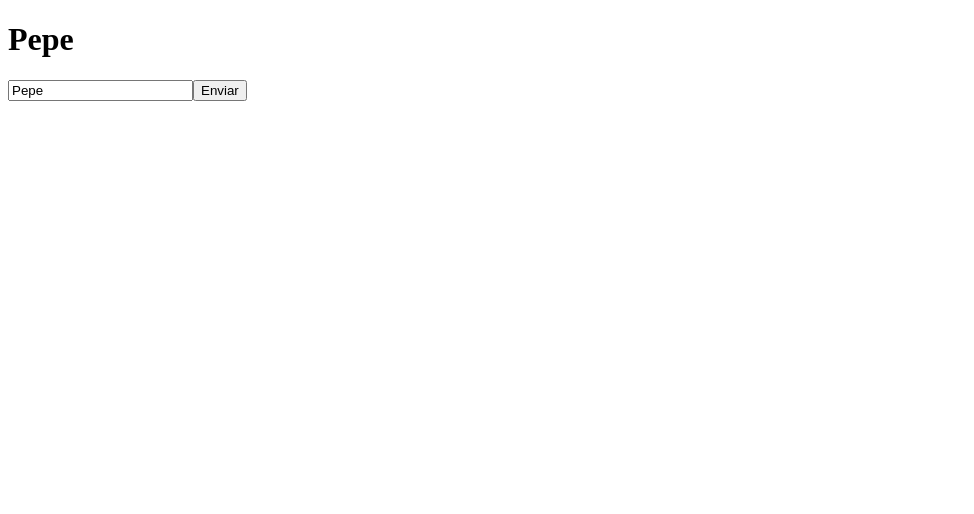
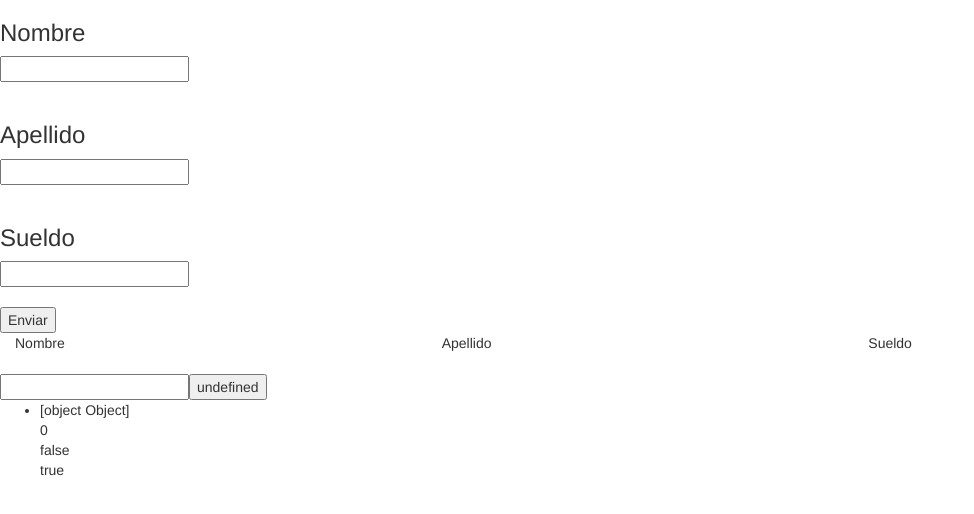
Before and after one commit to marcos514/Laboratorio4, an Angular app: page / in a window 1280 px wide. Both pictures are taken after a click on the button "Enviar". Shown: the top 514 px of the page, without its empty margins (0-974 px from the left). Built offline with nearby package versions, Linux system fonts and the light colour scheme.

Commit message:
Ejersicio

```diff
--- a/package.json
+++ b/package.json
@@ -20,6 +20,7 @@
     "@angular/platform-browser": "^6.0.0",
     "@angular/platform-browser-dynamic": "^6.0.0",
     "@angular/router": "^6.0.0",
+    "@types/jquery": "^3.3.6",
     "core-js": "^2.5.4",
     "rxjs": "^6.0.0",
     "zone.js": "^0.8.26"
--- a/src/app/binding/binding.component.html
+++ b/src/app/binding/binding.component.html
@@ -1,3 +1,68 @@
+<!DOCTYPE html>
+<html>
+<head>
+        <meta charset="utf-8" />
+        <meta http-equiv="X-UA-Compatible" content="IE=edge">
+        <title>Cargar Empleados</title>
+        <meta name="viewport" content="width=device-width, initial-scale=1">
+        <script type="text/javascript" src="http://cdnjs.cloudflare.com/ajax/libs/jquery/2.0.3/jquery.min.js"></script>
+        <script src="Manejador.js"></script>
+        <!-- Versión compilada y comprimida del CSS de Bootstrap -->
+        <link rel="stylesheet" href="//netdna.bootstrapcdn.com/bootstrap/3.1.0/css/bootstrap.min.css">
+        <!-- Tema opcional -->
+        <link rel="stylesheet" href="//netdna.bootstrapcdn.com/bootstrap/3.1.0/css/bootstrap-theme.min.css">
+        <!-- Versión compilada y comprimida del JavaScript de Bootstrap -->
+        <script src="//netdna.bootstrapcdn.com/bootstrap/3.1.0/js/bootstrap.min.js"></script>
+</head>
+<body>
+    <h3>Nombre</h3>
+    <input type="text" [(ngModel)]="nombre"><br><br>
+    <h3>Apellido</h3>
+    <input type="text" [(ngModel)]="apellido"><br><br>
+    <h3>Sueldo</h3>
+    <input type="number" [(ngModel)]="sueldo"><br><br>
+    <input type="button" value="Enviar" (click)="Enviar()">
+
+
+    <div *ngIf="lista.length>0">
+        <div class="container-fluid">
+            <div class="row" >
+                <div class="col-sm-4  col-md-4 col-xs-4 ">Nombre</div>
+                <div class="col-sm-4  col-md-4 col-xs-4">Apellido</div>
+                <div class="col-sm-4  col-md-4 col-xs-4 ">Sueldo</div>
+            </div>
+            <div *ngFor="let persona of lista;let par=odd;">
+                <div class="row">
+                    <div class="col-sm-4  col-md-4 col-xs-4 ">{{persona.nombre}}</div>
+                    <div class="col-sm-4  col-md-4 col-xs-4">{{persona.apellido}}</div>
+                    <div class="col-sm-4  col-md-4 col-xs-4 ">{{persona.sueldo}}</div>
+                </div>
+            </div>
+
+        </div>
+    </div>
+
+</body>
+</html>
+
+
 <h1>{{nombre}}</h1>
 <input type="text" [(ngModel)]="nombre">
 <input type="button" [value]="msjBtn" (click)="Enviar($event)">
+
+<!-- Si es true lo cativa -->
+<div *ngIf="nombre=='Pepe'"><h1>Marcos</h1></div>
+
+<!-- Itera todo el array -->
+<ul>
+    <li *ngFor="let item of lista;let i =index;let odd=odd;let event =last;">
+        {{item}}
+        <br>
+        {{i}}
+        <br>
+        {{odd}}
+        <br>
+        {{event}}
+
+    </li>
+</ul>
--- a/src/app/binding/binding.component.ts
+++ b/src/app/binding/binding.component.ts
@@ -1,26 +1,55 @@
-import { Component, OnInit } from '@angular/core';
+import { Component, OnInit , OnChanges , AfterViewInit , OnDestroy ,SimpleChanges } from '@angular/core';
+import { Persona } from '../persona';
 
 @Component({
   selector: 'app-binding',
   templateUrl: './binding.component.html',
   styleUrls: ['./binding.component.css']
 })
-export class BindingComponent implements OnInit {
-  msj="Ingrese datos";
-  msjBtn="Enviar";
-  nombre="Pepe";
+export class BindingComponent implements OnInit,OnChanges,OnDestroy,AfterViewInit {
+  nombre="";
+  apellido="";
+  sueldo="";
+
+  /**
+   * Solo cuando se carga la pagina
+   */
+  ngAfterViewInit(): void {
+    console.log("En after View Init");
+  }
+
+  /**
+   * Cuando cambia algo de la estructura del html se activa
+   * @param changes
+   */
+  ngOnChanges(changes: SimpleChanges): void {
+    console.log("En el change");
+  }
+
+  /**
+   * Cuando se destrulle algo del html se activa
+   */
+  ngOnDestroy(): void {
+    console.log("En on destroy");
+  }
+
+  lista=[];
   constructor() { }
 
   /**
    * Enviar
    * @param e: Evento del click
    */
-  public Enviar(e)
+  public Enviar()
   {
-    console.log(e);
+    let persona:Persona=new Persona(this.nombre,this.apellido,this.sueldo);
+    this.lista.push(persona);
+    console.log(this.lista);
+
   }
 
   ngOnInit() {
+    console.log("En On Init");
   }
 
 }
--- /dev/null
+++ b/src/app/persona.ts
@@ -0,0 +1,13 @@
+export class Persona {
+    public nombre;
+    public apellido;
+    public sueldo;
+
+    public constructor(nombre:string,apellido:string,sueldo:string)
+    {
+        this.nombre=nombre;
+        this.apellido=apellido;
+        this.sueldo=sueldo;
+    }
+
+}
```
